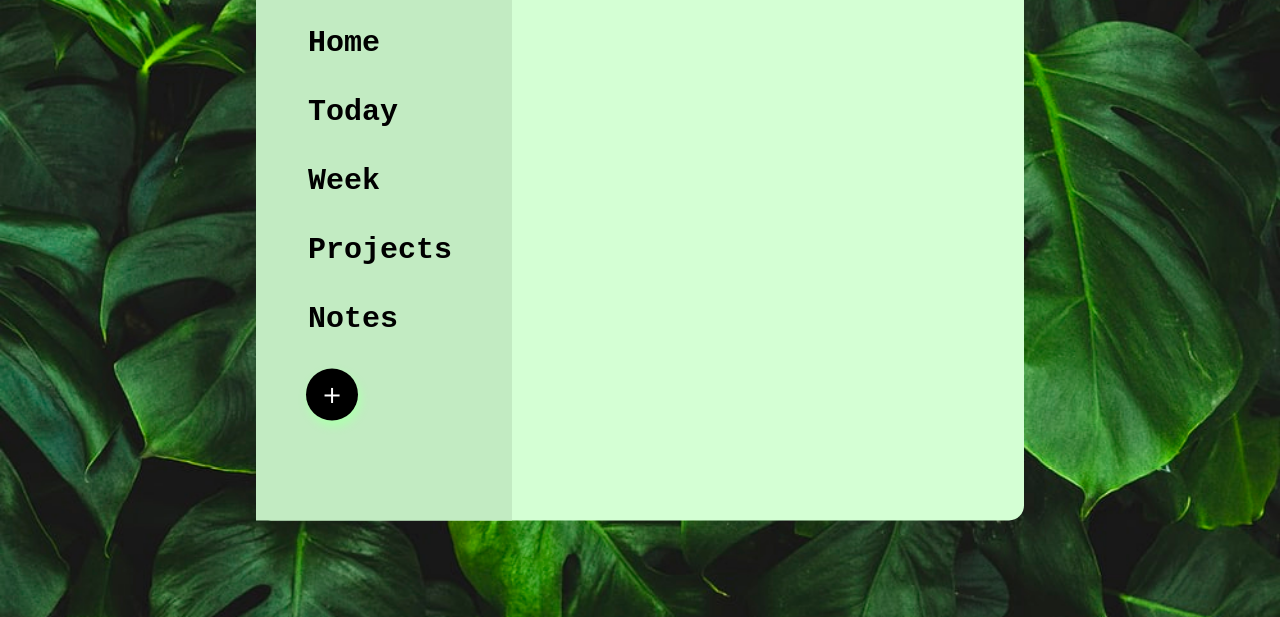
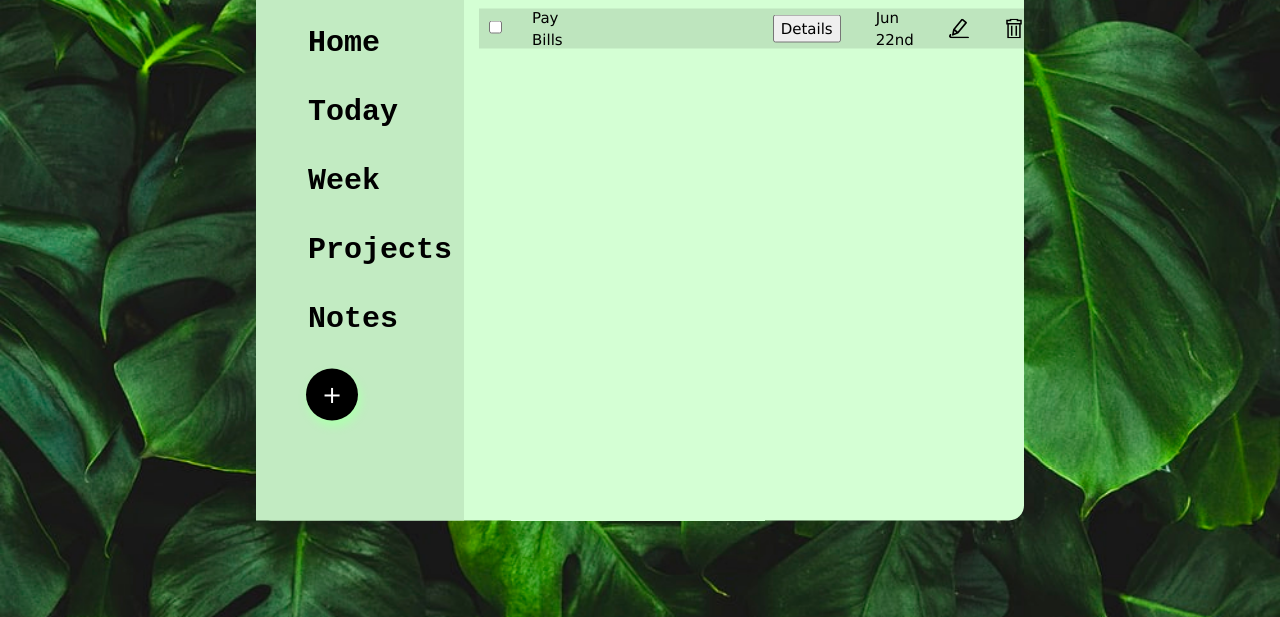
Before and after one commit to Rukhan4/todo-app, a website built with webpack: page dist/index.html in a window 1280 px wide. Shown: the part 183-800 px from the top of the page. Built offline with nearby package versions, Linux system fonts and the light colour scheme.

Commit message:
Basic template for a new todo item

```diff
--- a/dist/index.html
+++ b/dist/index.html
@@ -53,7 +53,6 @@
                             </span>
                             <button type="submit" form="form" id="submit" value="Submit form">ADD TASK</button>
                         </div>
-
                     </div>
                 </div>
             </form>
@@ -72,7 +71,21 @@
                 <button type="button" id="new" class="w3-button w3-xlarge w3-circle w3-black">+</button>
             </div>
 
-            <div class="main">
+            <div class="main-container">
+                <div class="main">
+                    <div class="todo">
+                        <span class="todo-check">
+                            <input type="checkbox">
+                        </span>
+                        <span class="todo-title">Pay Bills</span>
+                        <span class="todo-detail"><button type="button">Details</button></span>
+                        <span class="todo-date">Jun 22nd</span>
+                        <object data="./images/edit-svgrepo-com.svg" type="image/svg+xml" class="todo-icon-edit">
+                        </object>
+                        <object data="./images/dust-bin-svgrepo-com.svg" type="image/svg+xml" class="todo-icon-delete">
+                        </object>
+                    </div>
+                </div>
             </div>
         </div>
 
--- a/dist/style.css
+++ b/dist/style.css
@@ -293,3 +293,36 @@ button#high:focus {
     background: red;
     color: white;
 }
+
+
+/* svgs */
+
+object.todo-icon-edit,
+object.todo-icon-delete {
+    height: 20px;
+    width: 20px;
+}
+
+/* main */
+
+.main {
+    padding: 15px;
+}
+
+.todo {
+    background-color: rgba(0, 0, 0, 0.1);
+    height: 40px;
+    display: flex;
+    align-items: center;
+    justify-content: space-around;
+}
+
+.todo>* {
+    margin-left: 10px;
+    margin-right: 25px;
+}
+
+.todo-title {
+    margin-right: 200px;
+    margin-left: 5px;
+}
```
Also changed, not shown: dist/images/dust-bin-svgrepo-com.svg (added), dist/images/edit-svgrepo-com.svg (added), dist/images/edit.svg (added).
